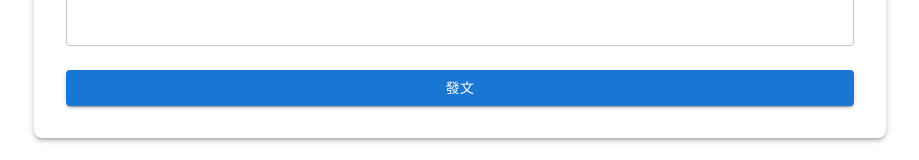
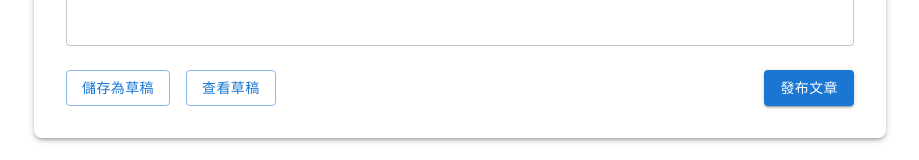
Before and after one commit to Angelaliii/SA2, a Next.js app in the folder next/: page /Artical in a window 1280 px wide. Shown: the part 849-1009 px from the top of the page, without its empty margins (180-1099 px from the left). Built offline with nearby package versions, Linux system fonts and the light colour scheme; no server answers.

Commit message:
1. 加回草稿功能 2. 幫閱讀更多加上作者

```diff
--- a/next/src/firebase/services/post-service.ts
+++ b/next/src/firebase/services/post-service.ts
@@ -133,12 +133,13 @@ export const getUserDrafts = async (userId: string): Promise<PostData[]> => {
 };
 
 // 將草稿轉換為正式文章
-export const publishDraft = async (draftId: string) => {
+export const publishDraft = async (draftId: string, userEmail?: string) => {
   try {
     const draftRef = doc(db, "posts", draftId);
     await updateDoc(draftRef, {
       isDraft: false,
       publishedAt: serverTimestamp(),
+      authorEmail: userEmail || null, // 儲存發布者的 Gmail
     });
     return { success: true };
   } catch (error) {
--- a/next/src/pages/Artical.tsx
+++ b/next/src/pages/Artical.tsx
@@ -16,6 +16,8 @@ import {
 } from "@mui/material";
 import { useRouter } from "next/router";
 import * as React from "react";
+import DeleteConfirmDialog from "../components/article/DeleteConfirmDialog";
+import DraftManager from "../components/article/DraftManager";
 import Navbar from "../components/Navbar";
 import { auth } from "../firebase/config";
 import * as postService from "../firebase/services/post-service";
@@ -23,6 +25,7 @@ import * as postService from "../firebase/services/post-service";
 const postLocations = ["企業版", "社團版"];
 const postTypes = ["最新消息", "找贊助"];
 const tagOptions = ["教學", "科技", "活動"];
+const visibilityOptions = ["公開", "僅特定對象可見"];
 
 export default function ArticlePage() {
   // 基本文章資料
@@ -31,6 +34,19 @@ export default function ArticlePage() {
   const [location, setLocation] = React.useState("");
   const [tags, setTags] = React.useState<string[]>([]);
   const [postType, setPostType] = React.useState("");
+  const [visibility, setVisibility] = React.useState(visibilityOptions[0]);
+
+  // 草稿相關狀態
+  const [isDraft, setIsDraft] = React.useState(false);
+  const [currentDraftId, setCurrentDraftId] = React.useState<
+    string | undefined
+  >(undefined);
+  const [drafts, setDrafts] = React.useState<any[]>([]);
+  const [openDraftsDialog, setOpenDraftsDialog] = React.useState(false);
+  const [loadingDrafts, setLoadingDrafts] = React.useState(false);
+  const [openDeleteDialog, setOpenDeleteDialog] = React.useState(false);
+  const [draftToDelete, setDraftToDelete] = React.useState<string | null>(null);
+  const [lastSaved, setLastSaved] = React.useState<string | null>(null);
 
   // UI狀態
   const [loading, setLoading] = React.useState(false);
@@ -106,6 +122,220 @@ export default function ArticlePage() {
     } finally {
       setLoading(false);
     }
+  };
+
+  // 草稿相關功能
+  const handleSaveDraft = async () => {
+    try {
+      // 檢查用戶是否已登入
+      const currentUser = auth.currentUser;
+      if (!currentUser) {
+        setSnackbarMessage("請先登入");
+        setSnackbarSeverity("error");
+        setOpenSnackbar(true);
+        return;
+      }
+
+      // 準備要儲存的草稿資料
+      const draftData = {
+        title,
+        content,
+        location,
+        postType,
+        tags,
+        authorId: currentUser.uid,
+        visibility,
+        isDraft: true,
+        viewCount: 0,
+        interactionCount: 0,
+      };
+
+      // 儲存草稿到資料庫
+      const result = await postService.saveDraft(draftData, currentDraftId);
+
+      if (result.success) {
+        // 如果是新草稿，設置當前草稿ID
+        if (result.id && !currentDraftId) {
+          setCurrentDraftId(result.id);
+        }
+
+        // 更新保存時間顯示
+        const now = new Date();
+        setLastSaved(
+          `上次保存時間：${now.getHours().toString().padStart(2, "0")}:${now
+            .getMinutes()
+            .toString()
+            .padStart(2, "0")}`
+        );
+
+        // 更新UI狀態
+        setSnackbarMessage("草稿已保存");
+        setSnackbarSeverity("success");
+        setOpenSnackbar(true);
+        setIsDraft(true);
+      } else {
+        throw new Error("儲存草稿失敗");
+      }
+    } catch (error) {
+      console.error("儲存草稿時出錯:", error);
+      setSnackbarMessage("儲存草稿失敗");
+      setSnackbarSeverity("error");
+      setOpenSnackbar(true);
+    }
+  };
+  // 發布草稿
+  const handlePublishDraft = async () => {
+    if (currentDraftId) {
+      setLoading(true);
+      try {
+        // 檢查用戶是否登入並獲取Gmail
+        const currentUser = auth.currentUser;
+        if (!currentUser) {
+          setSnackbarMessage("請先登入");
+          setSnackbarSeverity("error");
+          setOpenSnackbar(true);
+          setLoading(false);
+          return;
+        }
+        const result = await postService.publishDraft(
+          currentDraftId,
+          currentUser.email || undefined
+        );
+        if (result.success) {
+          setSnackbarMessage("草稿已成功發布");
+          setSnackbarSeverity("success");
+          setOpenSnackbar(true);
+          setIsDraft(false);
+          setCurrentDraftId(undefined);
+          setTimeout(() => {
+            router.push("/");
+          }, 1500);
+        } else {
+          throw new Error("發布草稿失敗");
+        }
+      } catch (error) {
+        console.error("發布草稿時出錯:", error);
+        setSnackbarMessage("發布草稿失敗");
+        setSnackbarSeverity("error");
+        setOpenSnackbar(true);
+      } finally {
+        setLoading(false);
+      }
+    }
+  };
+
+  // 載入用戶所有草稿
+  const loadDrafts = async () => {
+    setLoadingDrafts(true);
+    try {
+      // 檢查用戶是否登入
+      const currentUser = auth.currentUser;
+      if (!currentUser) {
+        setSnackbarMessage("請先登入以查看草稿");
+        setSnackbarSeverity("error");
+        setOpenSnackbar(true);
+        setLoadingDrafts(false);
+        return;
+      }
+
+      // 從資料庫獲取使用者的草稿
+      const userDrafts = await postService.getUserDrafts(currentUser.uid);
+      setDrafts(userDrafts);
+      setOpenDraftsDialog(true);
+    } catch (error) {
+      console.error("載入草稿時出錯:", error);
+      setSnackbarMessage("無法載入草稿");
+      setSnackbarSeverity("error");
+      setOpenSnackbar(true);
+    } finally {
+      setLoadingDrafts(false);
+    }
+  };
+
+  // 載入特定草稿
+  const loadDraft = async (draftId: string) => {
+    try {
+      // 從資料庫獲取草稿
+      const draft = await postService.getPostById(draftId);
+      if (!draft) {
+        throw new Error("找不到指定草稿");
+      }
+
+      // 填充表單基本資料
+      setTitle(draft.title || "");
+      setContent(draft.content || "");
+      setPostType(draft.postType || "");
+      setCurrentDraftId(draftId);
+
+      // 設置其他字段
+      if (draft.tags) setTags(draft.tags);
+      if (draft.location) setLocation(draft.location);
+      if (draft.visibility) setVisibility(draft.visibility);
+
+      // 更新UI狀態
+      setSnackbarMessage("草稿已載入");
+      setSnackbarSeverity("success");
+      setOpenSnackbar(true);
+      setOpenDraftsDialog(false);
+      setIsDraft(true);
+    } catch (error) {
+      console.error("載入草稿時出錯:", error);
+      setSnackbarMessage("無法載入草稿");
+      setSnackbarSeverity("error");
+      setOpenSnackbar(true);
+    }
+  };
+
+  // 確認刪除草稿
+  const confirmDeleteDraft = (draftId: string) => {
+    setDraftToDelete(draftId);
+    setOpenDeleteDialog(true);
+  };
+
+  // 刪除草稿
+  const deleteDraft = async () => {
+    if (!draftToDelete) return;
+
+    try {
+      // 從資料庫刪除草稿
+      await postService.deletePost(draftToDelete);
+
+      // 更新本地草稿列表
+      setDrafts(drafts.filter((draft) => draft.id !== draftToDelete));
+
+      // 如果刪除的是當前正在編輯的草稿，則重置表單
+      if (currentDraftId === draftToDelete) {
+        resetForm();
+      }
+
+      // 更新UI通知
+      setSnackbarMessage("草稿已刪除");
+      setSnackbarSeverity("success");
+      setOpenSnackbar(true);
+      setOpenDeleteDialog(false);
+      setDraftToDelete(null);
+    } catch (error) {
+      console.error("刪除草稿時出錯:", error);
+      setSnackbarMessage("無法刪除草稿");
+      setSnackbarSeverity("error");
+      setOpenSnackbar(true);
+    }
+  };
+
+  // 重置表單
+  const resetForm = () => {
+    // 清除表單資料
+    setTitle("");
+    setContent("");
+    setLocation("");
+    setTags([]);
+    setPostType("");
+    setVisibility(visibilityOptions[0]);
+
+    // 重設草稿相關狀態
+    setCurrentDraftId(undefined);
+    setIsDraft(false);
+    setLastSaved(null);
   };
 
   return (
@@ -210,16 +440,68 @@ export default function ArticlePage() {
             />
 
             {/* 發文按鈕 */}
-            <Button
-              variant="contained"
-              color="primary"
-              fullWidth
-              onClick={handlePublish}
-              disabled={loading}
-              sx={{ mt: 3 }}
+            <Box
+              sx={{ display: "flex", justifyContent: "space-between", mt: 3 }}
             >
-              {loading ? "發布中..." : "發文"}
-            </Button>
+              {/* 左側 - 草稿相關按鈕 */}
+              <Box>
+                <Button
+                  variant="outlined"
+                  onClick={handleSaveDraft}
+                  sx={{ mr: 2 }}
+                >
+                  {currentDraftId ? "更新草稿" : "儲存為草稿"}
+                </Button>
+
+                <Button variant="outlined" onClick={loadDrafts} sx={{ mr: 2 }}>
+                  查看草稿
+                </Button>
+
+                {currentDraftId && (
+                  <>
+                    <Button
+                      variant="outlined"
+                      color="error"
+                      onClick={() => confirmDeleteDraft(currentDraftId)}
+                      sx={{ mr: 2 }}
+                    >
+                      刪除草稿
+                    </Button>
+
+                    <Button variant="outlined" onClick={resetForm}>
+                      建立新文章
+                    </Button>
+                  </>
+                )}
+              </Box>
+
+              {/* 右側 - 發布按鈕 */}
+              <Button
+                variant="contained"
+                color="primary"
+                onClick={
+                  isDraft && currentDraftId ? handlePublishDraft : handlePublish
+                }
+                disabled={loading}
+              >
+                {loading
+                  ? "發布中..."
+                  : isDraft && currentDraftId
+                  ? "發布草稿"
+                  : "發布文章"}
+              </Button>
+            </Box>
+
+            {/* 顯示最後保存時間 */}
+            {lastSaved && (
+              <Typography
+                variant="caption"
+                color="text.secondary"
+                sx={{ mt: 1, display: "block" }}
+              >
+                {lastSaved}
+              </Typography>
+            )}
           </Paper>
         </Container>
       </Box>
@@ -239,6 +521,23 @@ export default function ArticlePage() {
           {snackbarMessage}
         </Alert>
       </Snackbar>
+
+      {/* 草稿管理對話框 */}
+      <DraftManager
+        open={openDraftsDialog}
+        onClose={() => setOpenDraftsDialog(false)}
+        drafts={drafts}
+        loading={loadingDrafts}
+        onLoadDraft={loadDraft}
+        onDeleteDraft={confirmDeleteDraft}
+      />
+
+      {/* 刪除確認對話框 */}
+      <DeleteConfirmDialog
+        open={openDeleteDialog}
+        onClose={() => setOpenDeleteDialog(false)}
+        onConfirm={deleteDraft}
+      />
     </>
   );
 }
--- a/next/src/pages/CompanyList.tsx
+++ b/next/src/pages/CompanyList.tsx
@@ -21,6 +21,7 @@ import {
 import Link from "next/link";
 import { useEffect, useState } from "react";
 import styles from "../assets/globals.module.css";
+import Navbar from "../components/Navbar";
 import { companyServices } from "../firebase/services";
 import type { Company } from "../firebase/services/company-service";
 
@@ -132,6 +133,7 @@ export default function CompanyList() {
           >
             Firebase 狀態: {firebaseStatus.status}
           </Alert>
+          <Navbar />
 
           {loading ? (
             <Box sx={{ display: "flex", justifyContent: "center", my: 5 }}>
```
Also changed, not shown: next/src/components/Login.tsx (+0 -13 lines), next/src/pages/post/[id].tsx (+9 -7 lines).
